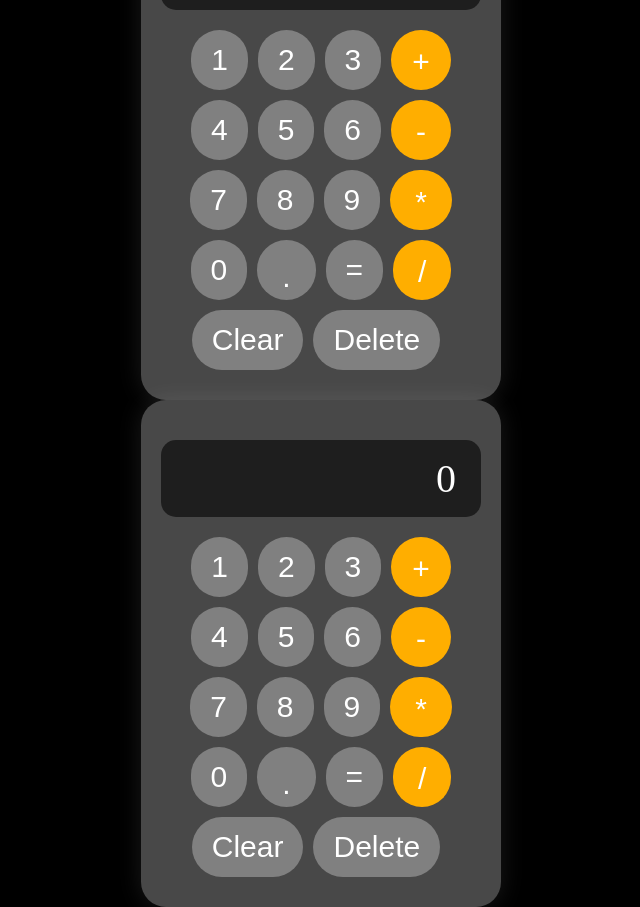
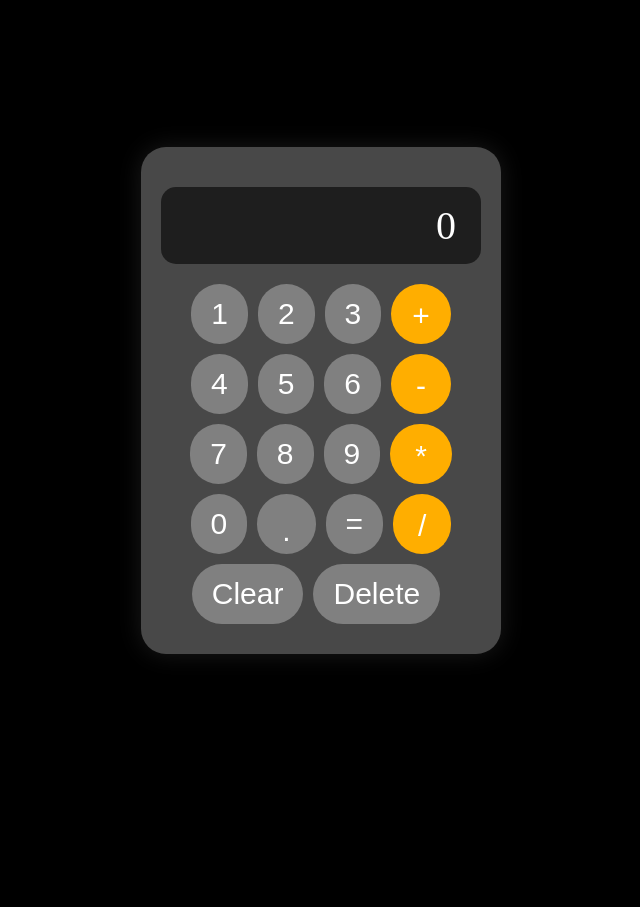
Before and after one commit to shreyashverma5685-sketch/calculator, a plain HTML site: page index.html in a window 1280 px wide. Shown: the whole page, without its empty margins (319-959 px from the left). After the commit the page ends 800 px from the top, so only its background shows below. Drawn offline with Linux system fonts and the light colour scheme.

Commit message:
Updated calculator code

```diff
--- a/index.html
+++ b/index.html
@@ -53,61 +53,3 @@
 
     <script src="calculator.js"></script>
   </body>
-
-<!DOCTYPE html>
-<html>
-  <head>
-    <title>Calculator</title>
-     <link rel="stylesheet" href="calculator.css">
-    <style>
-
-
-    </style>
-  </head>
-  <body>
-    <div class="all-together">
-
-        <div class="display">0</div>
-
-        <div class="row-1">
-         <button class="buttons-violet" onclick="updateCalculator('1'); ">1</button>
-         <button class="buttons-violet" onclick="updateCalculator('2'); ">2</button>
-         <button class="buttons-violet" onclick="updateCalculator('3'); ">3</button>
-         <button class="buttons-yellow-plus" onclick="updateCalculator('+'); ">+</button>
-    </div>
-
-    <div class="row-2">
-        <button class="buttons-violet" onclick="updateCalculator('4'); ">4</button>
-        <button class="buttons-violet" onclick="updateCalculator('5'); ">5</button>
-        <button class="buttons-violet" onclick="updateCalculator('6'); ">6</button>
-        <button class="buttons-yellow" onclick="updateCalculator('-'); ">-</button>
-    </div>
-
-
-    <div class="row-3">
-         <button class="buttons-violet" onclick="updateCalculator('7'); ">7</button>
-        <button class="buttons-violet" onclick="updateCalculator('8'); ">8</button>
-        <button class="buttons-violet" onclick="updateCalculator('9'); ">9</button>
-        <button class="buttons-yellow" onclick="updateCalculator('*'); ">*</button>
-    </div>
-
-
-    <div class="row-4">
-         <button class="buttons-violet" onclick="updateCalculator('0'); ">0</button>
-        <button class="buttons-violet-dot" onclick="updateCalculator('.'); ">.</button>
-        <button class="buttons-violet" onclick="calculate()">=</button>
-        <button class="buttons-yellow" onclick="updateCalculator('/'); ">/</button>
-    </div>
-
-
-    <div class="row-5">
-        <button class="buttons-violet" onclick="clearDisplay(); ">Clear</button>
-        <button class="buttons-violet" onclick="deleteone(); ">Delete</button>
-    </div>
-
-    </div>
-
-    <script src="calculator.js"></script>
-  </body>
-
-</html>
```
